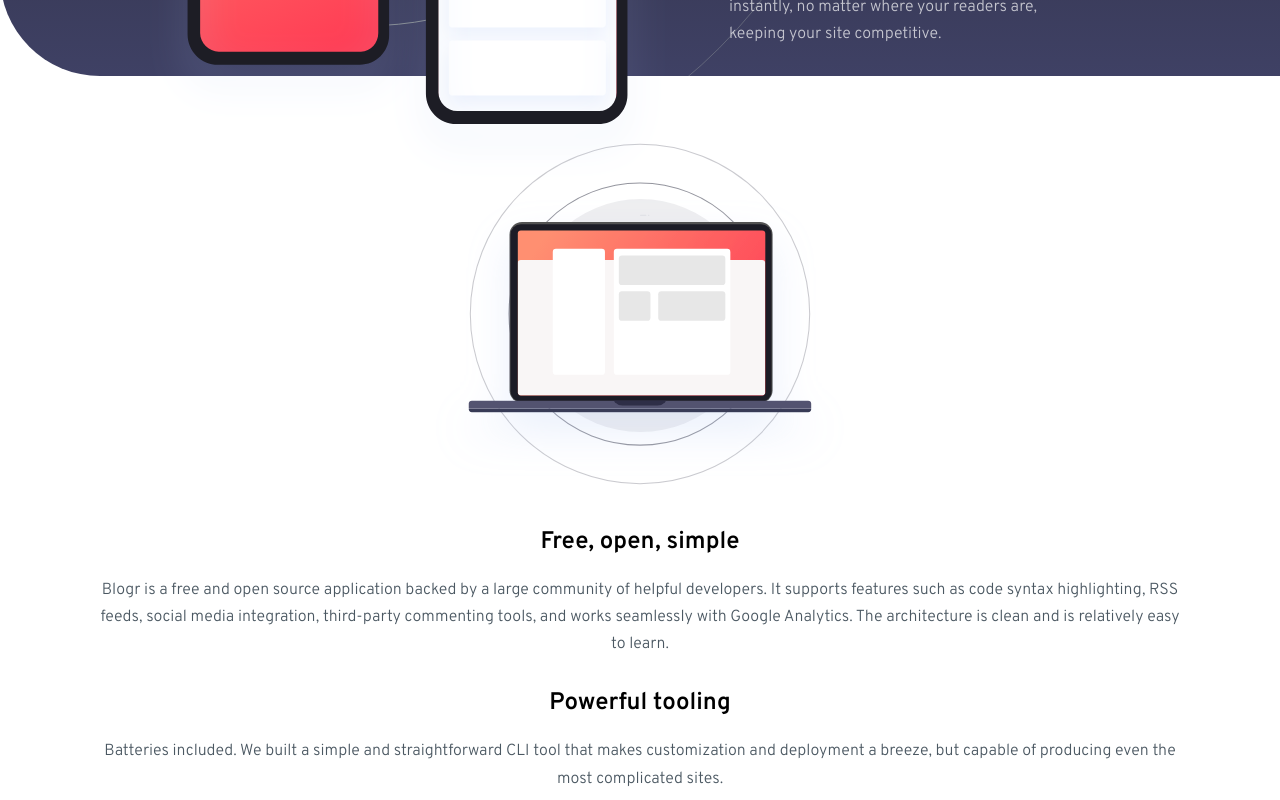
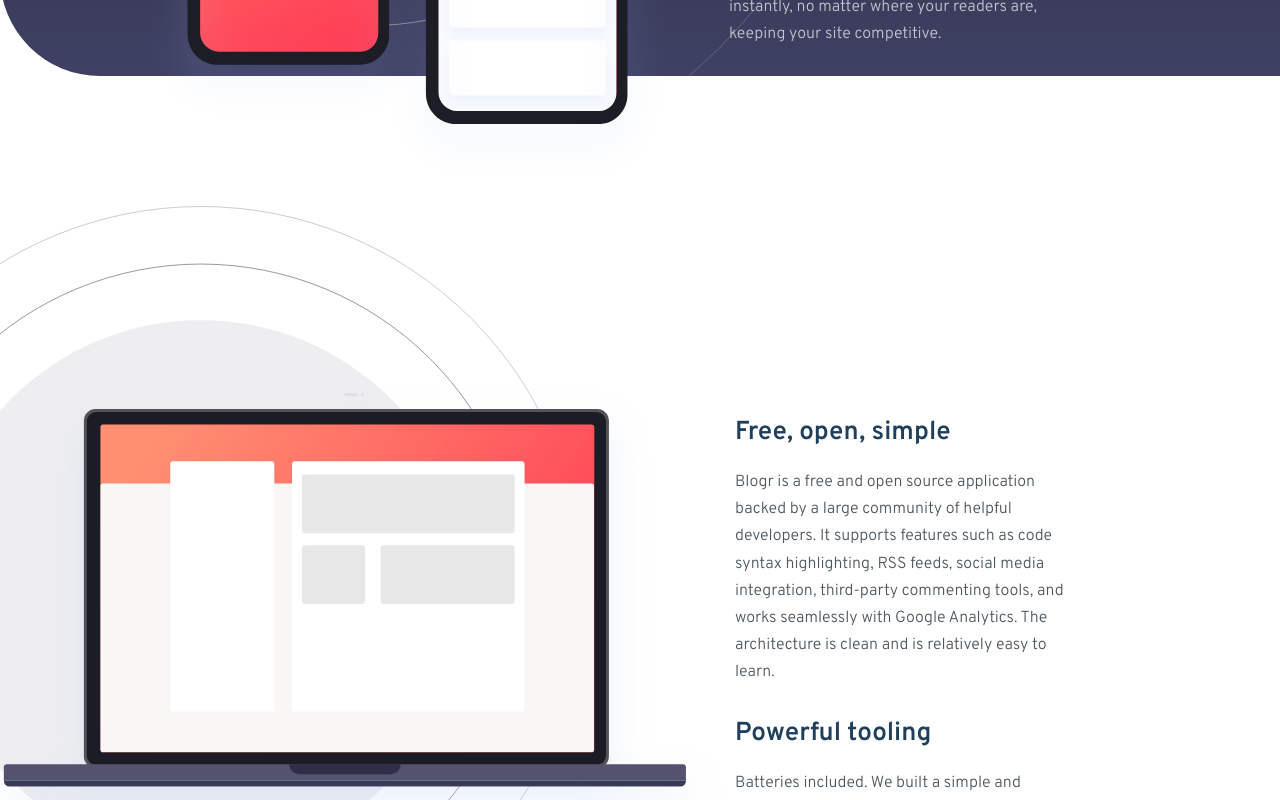
Before and after one commit to erwinruiz/blogr-landing-page, a React (Create React App) app: page / in a window 1280 px wide. Shown: the part 1840-2640 px from the top of the page. Built offline with nearby package versions, Linux system fonts and the light colour scheme.

Commit message:
Adapt third section component to desktop design

```diff
--- a/src/components/Content/ThirdSection.module.css
+++ b/src/components/Content/ThirdSection.module.css
@@ -11,6 +11,7 @@
   margin-bottom: 30px;
 }
 .container .textContent h2 {
+  color: var(--Very-dark-blue);
   margin-bottom: 20px;
 }
 .container .textContent p {
@@ -53,3 +54,22 @@
     padding: 0 100px;
   }
 }
+
+@media (min-width: 1024px) {
+  .container {
+    margin: 130px 0;
+    padding: 210px 0;
+    background: url("../../../src/images/illustration-laptop-desktop.svg") top
+      0px left -55% / 950px no-repeat;
+  }
+  .container img {
+    display: none;
+  }
+  .container .textContent {
+    text-align: left;
+    padding: 0 215px 0 735px;
+  }
+  .container .textContent h2 {
+    font-size: 26px;
+  }
+}
```
Also changed, not shown: src/images/illustration-laptop-desktop.svg (added).
